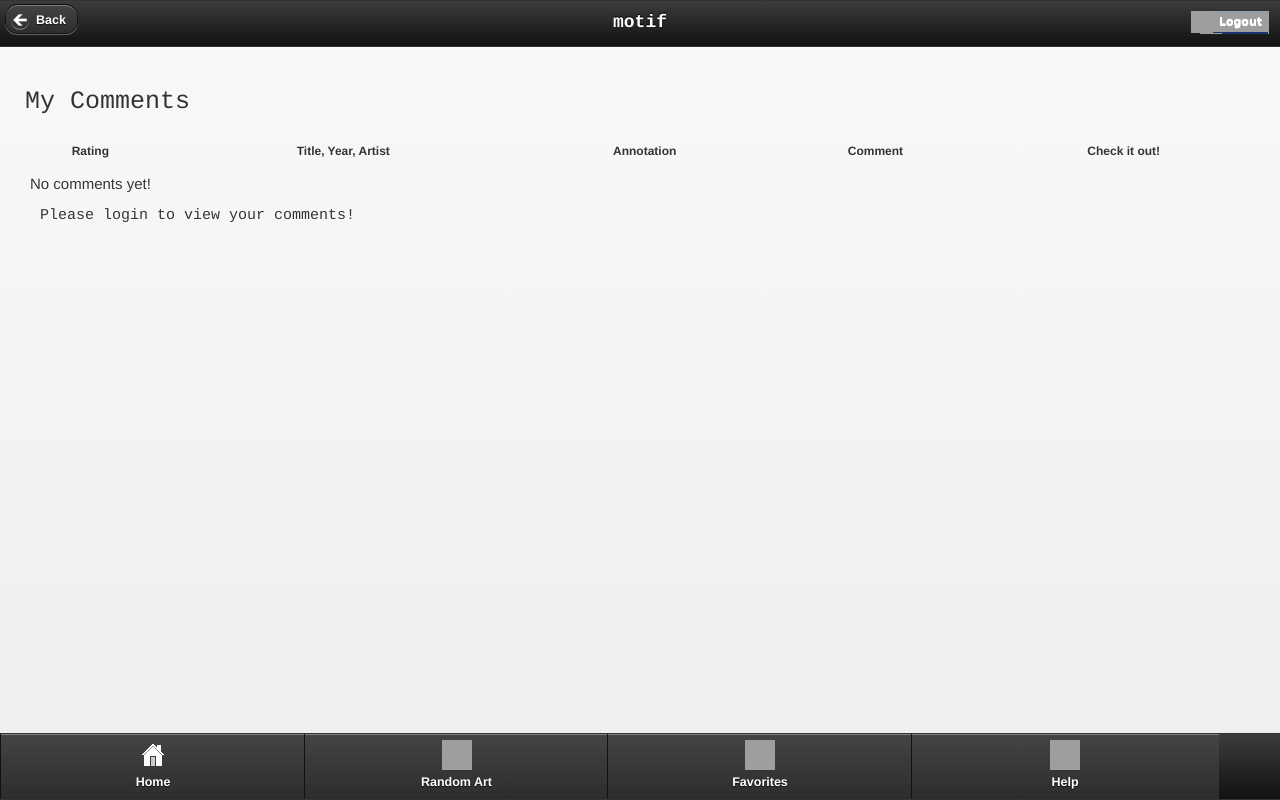
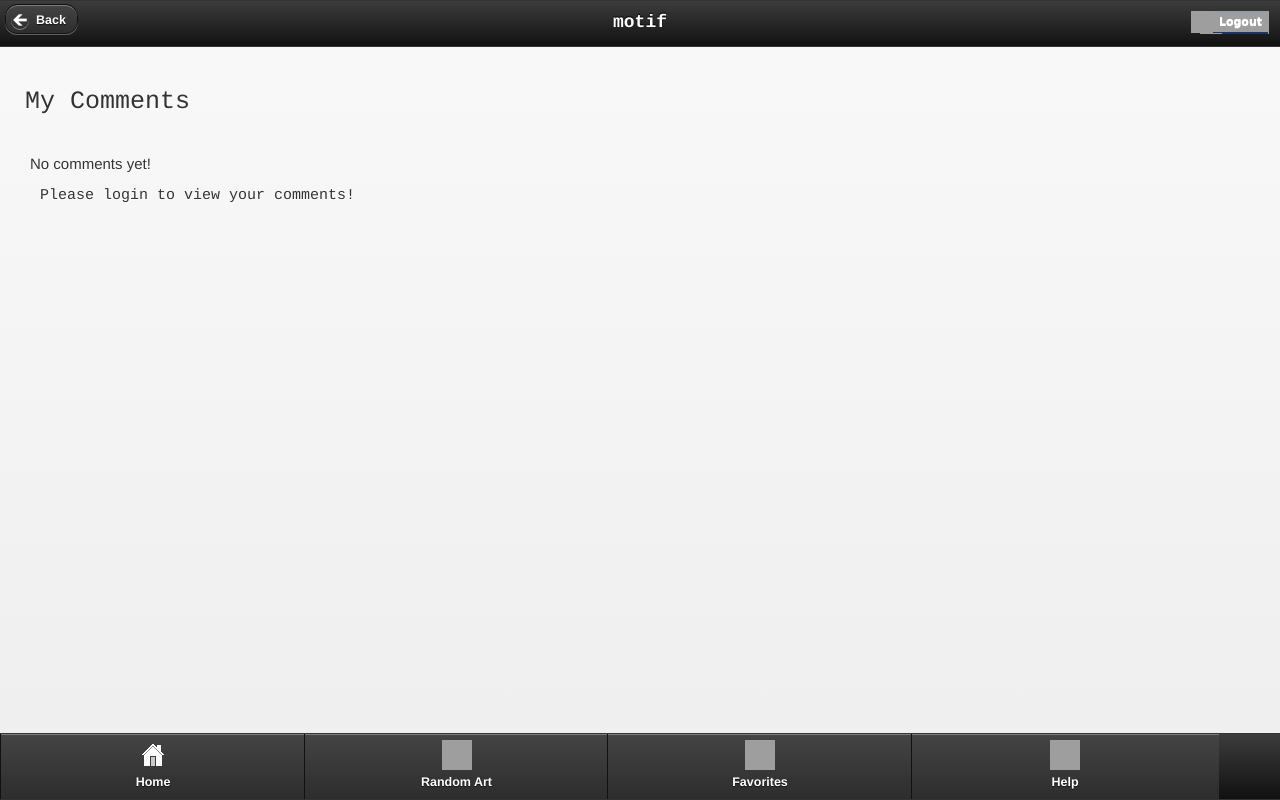
Before and after one commit to hkorus/CS147_Project, a PHP site: page /user_comments.php?id=1 in a window 1280 px wide. Run offline with PHP 8.4, Linux system fonts and the light colour scheme; data that the repository does not hold is empty; some libraries are stand-ins or nearby versions; grey boxes are pictures that could not be loaded.

Commit message:
Minor changes to comments pages

```diff
--- a/user_comments.php
+++ b/user_comments.php
@@ -93,16 +93,18 @@
 
 		<p style='margin-left:10px;font-family: Courier, san-serif; font-size: 25px;'>My Comments</p>
 		<table class="bottomBorder" style="text-align:center; width:100%;">
-			<tr>
-			<th>Rating</th>
-			<th>Title, Year, Artist</th>
-			<th>Annotation</th>
-			<th>Comment</th>
-			<th>Check it out!</th>
-			</tr>
+
 			<?php
 		$arr = array();
 		if(mysql_num_rows($result)>0){
+
+			echo "<tr>";
+			echo "<th>Rating</th>";
+			echo "<th>Title, Year, Artist</th>";
+			echo "<th>Annotation</th>";
+			echo "<th>Comment</th>";
+			echo "<th>Check it out!</th>";
+			echo "</tr>";
 
 			while($row = mysql_fetch_assoc($result)) {
 
@@ -114,7 +116,7 @@
 				echo "<tr>";
 				?>
 
-				<td style="border-collapse:collapse; border-bottom:1px dotted black; padding-left:15px; padding-right:15px; font-size:18px; width:10%;"> <?php echo $row["rating"]; ?></td>
+				<td style="border-collapse:collapse; border-bottom:1px dotted black; padding-left:15px; padding-right:15px; font-size:18px; font-weight:bold; width:10%;"> <?php echo $row["rating"]; ?></td>
 
 				<td style="border-collapse:collapse; border-bottom:1px dotted black; font-size:15px; width:20%;">
 				<?php
```
Also changed, not shown: comments.php (+12 -6 lines), images/0005.jpeg, images/0008.jpg (added).
